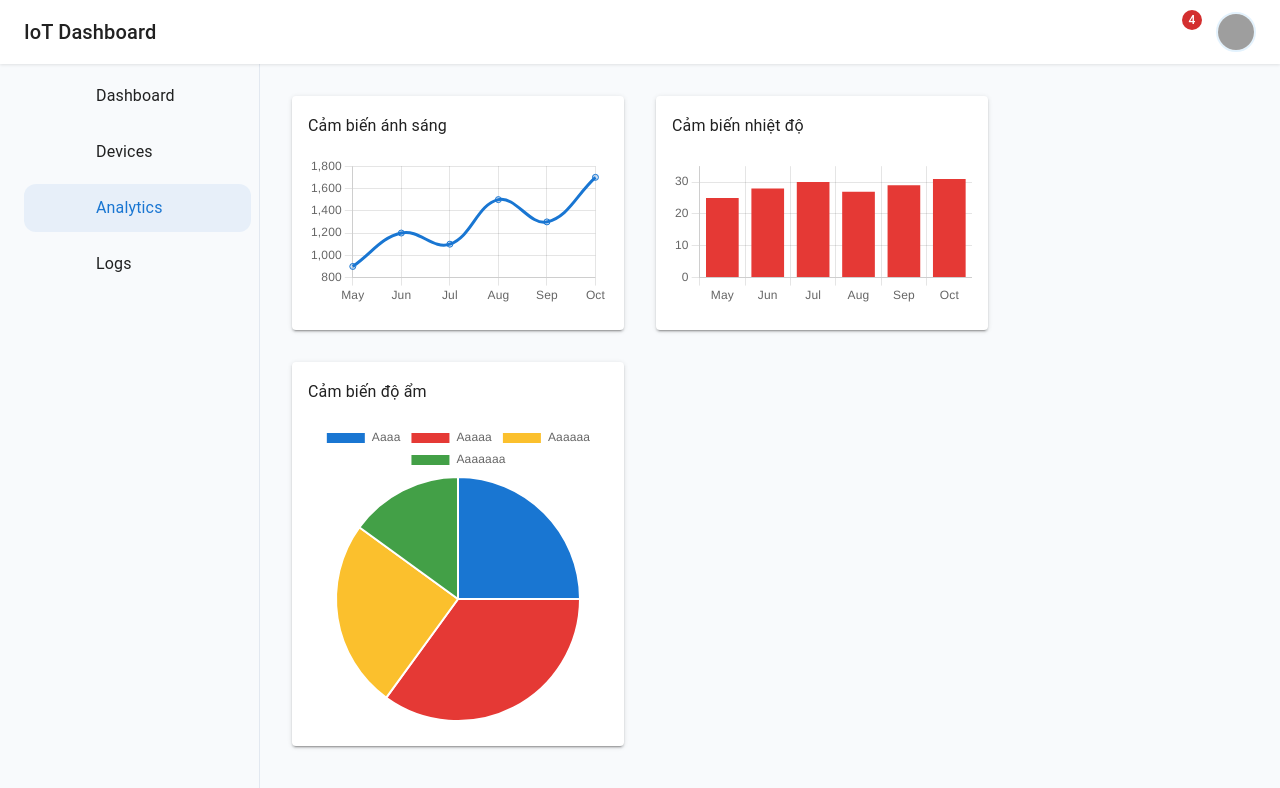
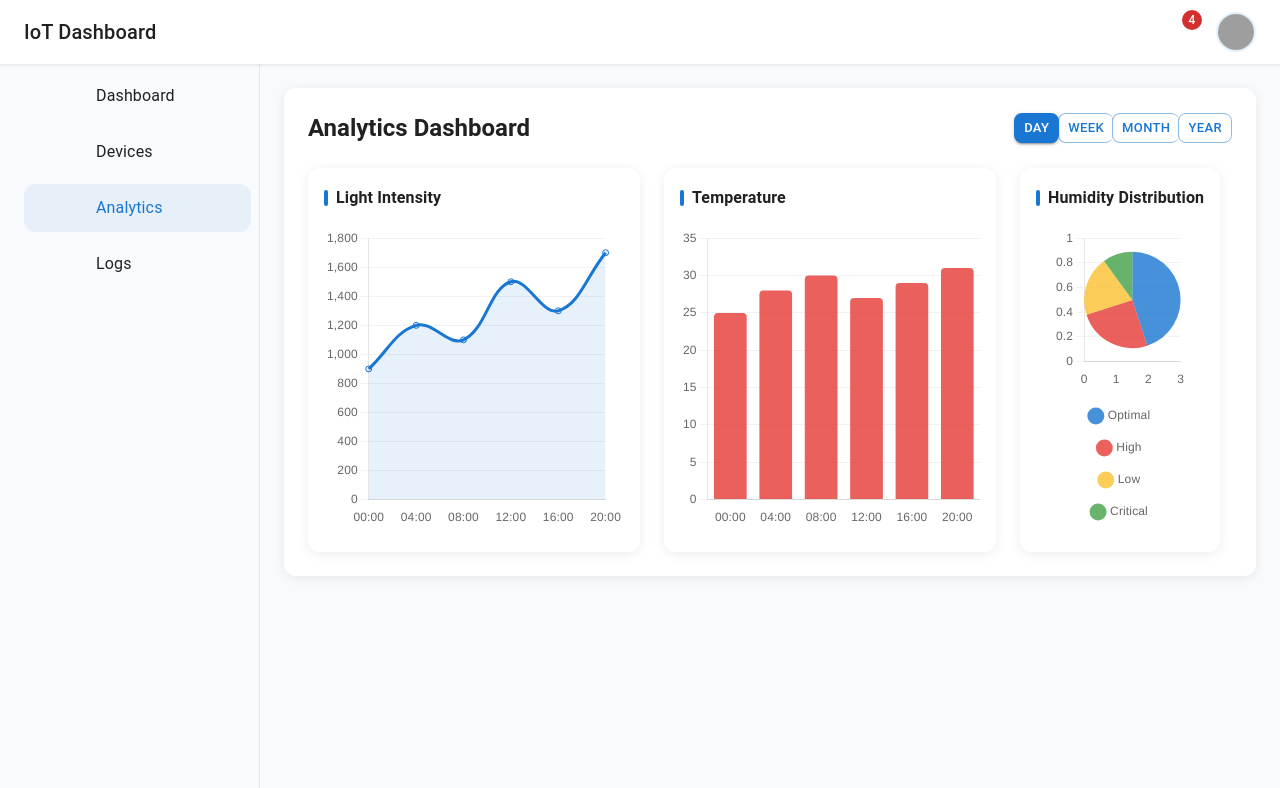
Before and after one commit to AlbertDung/IOT-Dashboard, a React (Create React App) app: page /charts in a window 1280 px wide. Shown: the top 788 px of the page. Built offline with nearby package versions, Linux system fonts and the light colour scheme; grey boxes are pictures that could not be loaded; some icons are missing.

Commit message:
Enhance Charts component with improved styling and interactivity. Updated ChartCard to include hover effects and refined layout. Added time range selection for analytics and enhanced tooltip functionality for chart data. Updated chart datasets and labels for clarity.

```diff
--- a/src/components/Charts/ChartCard.js
+++ b/src/components/Charts/ChartCard.js
@@ -1,13 +1,43 @@
 import React from 'react';
-import { Card, CardContent, Typography } from '@mui/material';
+import { Card, CardContent, Typography, Box } from '@mui/material';
 
 function ChartCard({ title, children }) {
   return (
-    <Card sx={{ minWidth: 300, m: 1, boxShadow: 2 }}>
-      <CardContent>
-        <Typography variant="subtitle1" sx={{ mb: 2 }}>
-          {title}
-        </Typography>
+    <Card
+      sx={{
+        height: '100%',
+        borderRadius: '12px',
+        boxShadow: '0 2px 12px rgba(0, 0, 0, 0.08)',
+        transition: 'transform 0.2s, box-shadow 0.2s',
+        '&:hover': {
+          transform: 'translateY(-4px)',
+          boxShadow: '0 4px 20px rgba(0, 0, 0, 0.12)',
+        }
+      }}
+    >
+      <CardContent sx={{ p: 2 }}>
+        <Box sx={{ mb: 2 }}>
+          <Typography
+            variant="subtitle1"
+            sx={{
+              fontWeight: 600,
+              color: 'text.primary',
+              display: 'flex',
+              alignItems: 'center',
+              '&::before': {
+                content: '""',
+                display: 'inline-block',
+                width: 4,
+                height: 16,
+                bgcolor: 'primary.main',
+                borderRadius: 2,
+                mr: 1,
+              }
+            }}
+          >
+            {title}
+          </Typography>
+        </Box>
         {children}
       </CardContent>
     </Card>
--- a/src/components/Charts/Charts.js
+++ b/src/components/Charts/Charts.js
@@ -1,5 +1,5 @@
-import React from 'react';
-import { Box, Grid } from '@mui/material';
+import React, { useState } from 'react';
+import { Box, Grid, Paper, Typography, ButtonGroup, Button } from '@mui/material';
 import ChartCard from './ChartCard';
 import { Line, Bar, Pie } from 'react-chartjs-2';
 import {
@@ -13,57 +13,210 @@ import {
   Title,
   Tooltip,
   Legend,
+  Filler,
 } from 'chart.js';
 
-ChartJS.register(CategoryScale, LinearScale, PointElement, LineElement, BarElement, ArcElement, Title, Tooltip, Legend);
+ChartJS.register(
+  CategoryScale,
+  LinearScale,
+  PointElement,
+  LineElement,
+  BarElement,
+  ArcElement,
+  Title,
+  Tooltip,
+  Legend,
+  Filler
+);
+
+const timeRanges = ['Day', 'Week', 'Month', 'Year'];
 
 const lightData = {
-  labels: ['May', 'Jun', 'Jul', 'Aug', 'Sep', 'Oct'],
+  labels: ['00:00', '04:00', '08:00', '12:00', '16:00', '20:00'],
   datasets: [{
-    label: 'Ánh sáng',
+    label: 'Light Intensity',
     data: [900, 1200, 1100, 1500, 1300, 1700],
     borderColor: '#1976d2',
-    backgroundColor: 'rgba(25, 118, 210, 0.2)',
+    backgroundColor: 'rgba(25, 118, 210, 0.1)',
     tension: 0.4,
-  }],
-};
-const tempData = {
-  labels: ['May', 'Jun', 'Jul', 'Aug', 'Sep', 'Oct'],
-  datasets: [{
-    label: 'Nhiệt độ',
-    data: [25, 28, 30, 27, 29, 31],
-    backgroundColor: '#e53935',
-  }],
-};
-const humidityData = {
-  labels: ['Aaaa', 'Aaaaa', 'Aaaaaa', 'Aaaaaaa'],
-  datasets: [{
-    label: 'Độ ẩm',
-    data: [25, 35, 25, 15],
-    backgroundColor: ['#1976d2', '#e53935', '#fbc02d', '#43a047'],
+    fill: true,
   }],
 };
 
+const tempData = {
+  labels: ['00:00', '04:00', '08:00', '12:00', '16:00', '20:00'],
+  datasets: [{
+    label: 'Temperature',
+    data: [25, 28, 30, 27, 29, 31],
+    backgroundColor: 'rgba(229, 57, 53, 0.8)',
+    borderRadius: 4,
+  }],
+};
+
+const humidityData = {
+  labels: ['Optimal', 'High', 'Low', 'Critical'],
+  datasets: [{
+    label: 'Humidity Distribution',
+    data: [45, 25, 20, 10],
+    backgroundColor: [
+      'rgba(25, 118, 210, 0.8)',
+      'rgba(229, 57, 53, 0.8)',
+      'rgba(251, 192, 45, 0.8)',
+      'rgba(67, 160, 71, 0.8)',
+    ],
+    borderWidth: 0,
+  }],
+};
+
+const chartOptions = {
+  responsive: true,
+  maintainAspectRatio: false,
+  plugins: {
+    legend: {
+      display: false,
+    },
+    tooltip: {
+      backgroundColor: 'rgba(0, 0, 0, 0.8)',
+      padding: 12,
+      titleFont: {
+        size: 14,
+        weight: 'bold',
+      },
+      bodyFont: {
+        size: 13,
+      },
+      cornerRadius: 8,
+    },
+  },
+  scales: {
+    y: {
+      beginAtZero: true,
+      grid: {
+        color: 'rgba(0, 0, 0, 0.05)',
+      },
+    },
+    x: {
+      grid: {
+        display: false,
+      },
+    },
+  },
+};
+
 function Charts() {
+  const [timeRange, setTimeRange] = useState('Day');
+
   return (
     <Box>
-      <Grid container spacing={2}>
+      <Paper
+        sx={{
+          p: 3,
+          mb: 3,
+          borderRadius: '12px',
+          boxShadow: '0 2px 12px rgba(0, 0, 0, 0.08)'
+        }}
+      >
+        <Box display="flex" justifyContent="space-between" alignItems="center" mb={3}>
+          <Typography variant="h5" sx={{ fontWeight: 600 }}>
+            Analytics Dashboard
+          </Typography>
+          <ButtonGroup size="small">
+            {timeRanges.map((range) => (
+              <Button
+                key={range}
+                variant={timeRange === range ? 'contained' : 'outlined'}
+                onClick={() => setTimeRange(range)}
+                sx={{
+                  minWidth: 80,
+                  borderRadius: '8px !important',
+                  '&:not(:last-child)': {
+                    borderRight: 'none',
+                  },
+                }}
+              >
+                {range}
+              </Button>
+            ))}
+          </ButtonGroup>
+        </Box>
+
+        <Grid container spacing={3}>
           <Grid item xs={12} md={7}>
-          <ChartCard title="Cảm biến ánh sáng">
-            <Line data={lightData} options={{ responsive: true, plugins: { legend: { display: false } } }} />
+            <ChartCard title="Light Intensity">
+              <Box sx={{ height: 300 }}>
+                <Line
+                  data={lightData}
+                  options={{
+                    ...chartOptions,
+                    plugins: {
+                      ...chartOptions.plugins,
+                      tooltip: {
+                        ...chartOptions.plugins.tooltip,
+                        callbacks: {
+                          label: (context) => `Light: ${context.raw} lux`,
+                        },
+                      },
+                    },
+                  }}
+                />
+              </Box>
             </ChartCard>
           </Grid>
           <Grid item xs={12} md={5}>
-          <ChartCard title="Cảm biến nhiệt độ">
-            <Bar data={tempData} options={{ responsive: true, plugins: { legend: { display: false } } }} />
+            <ChartCard title="Temperature">
+              <Box sx={{ height: 300 }}>
+                <Bar
+                  data={tempData}
+                  options={{
+                    ...chartOptions,
+                    plugins: {
+                      ...chartOptions.plugins,
+                      tooltip: {
+                        ...chartOptions.plugins.tooltip,
+                        callbacks: {
+                          label: (context) => `Temperature: ${context.raw}°C`,
+                        },
+                      },
+                    },
+                  }}
+                />
+              </Box>
             </ChartCard>
           </Grid>
           <Grid item xs={12} md={6}>
-          <ChartCard title="Cảm biến độ ẩm">
-            <Pie data={humidityData} options={{ responsive: true }} />
+            <ChartCard title="Humidity Distribution">
+              <Box sx={{ height: 300, display: 'flex', justifyContent: 'center' }}>
+                <Box sx={{ width: '80%', maxWidth: 300 }}>
+                  <Pie
+                    data={humidityData}
+                    options={{
+                      ...chartOptions,
+                      plugins: {
+                        ...chartOptions.plugins,
+                        legend: {
+                          display: true,
+                          position: 'bottom',
+                          labels: {
+                            padding: 20,
+                            usePointStyle: true,
+                            pointStyle: 'circle',
+                          },
+                        },
+                        tooltip: {
+                          ...chartOptions.plugins.tooltip,
+                          callbacks: {
+                            label: (context) => `Humidity: ${context.raw}%`,
+                          },
+                        },
+                      },
+                    }}
+                  />
+                </Box>
+              </Box>
             </ChartCard>
           </Grid>
         </Grid>
+      </Paper>
     </Box>
   );
 }
```
Lines whose indentation alone changed are shown as unchanged.
